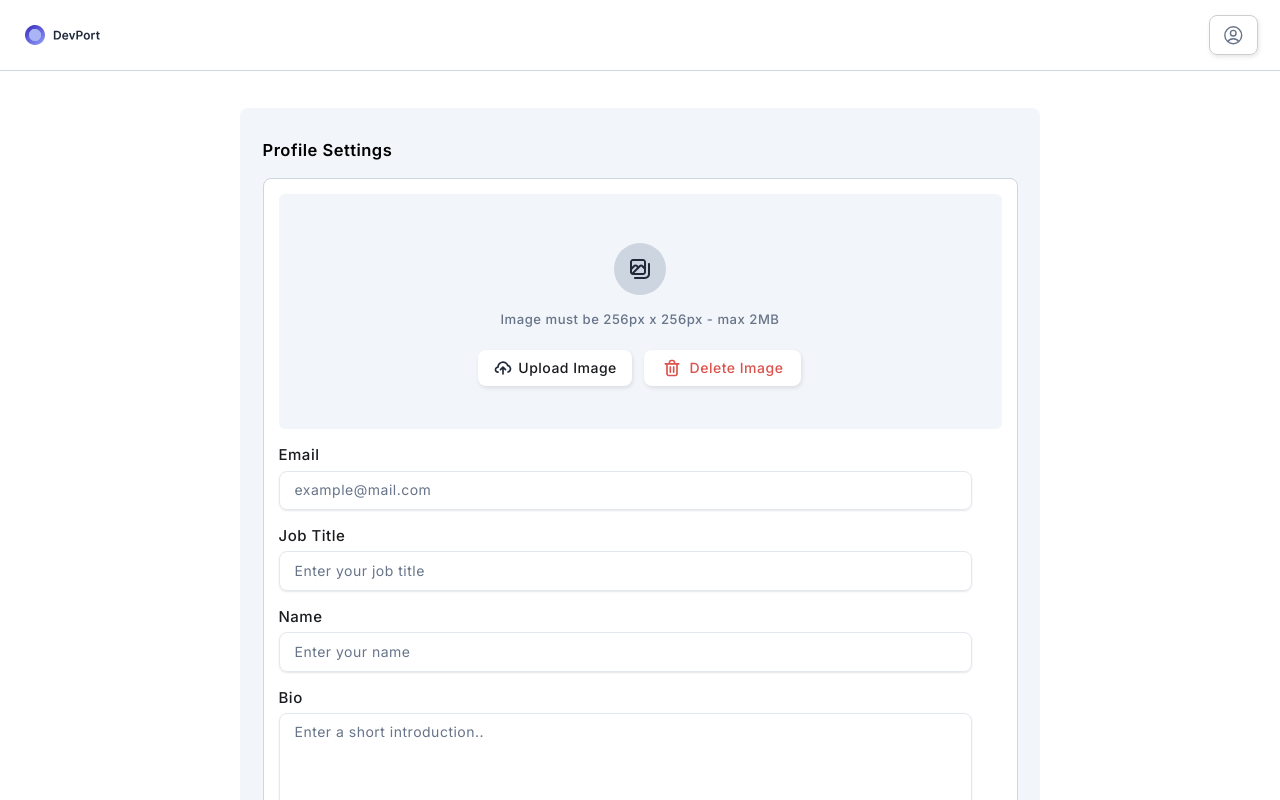
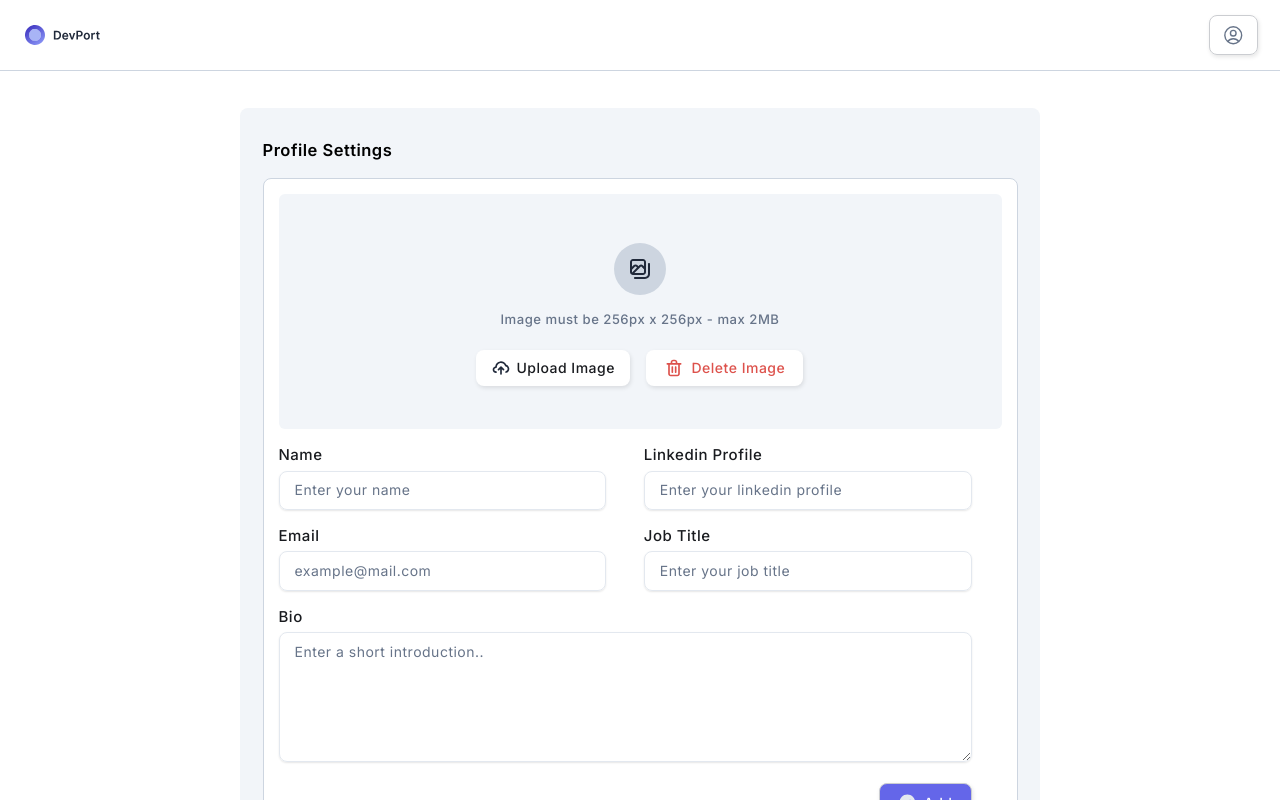
Before and after one commit to FlaviuN93/Devport, a React (Vite) app in the folder frontend/: page /profile-settings in a window 1280 px wide. Shown: the top 800 px of the page. Built offline with nearby package versions, Linux system fonts and the light colour scheme.

Commit message:
Worked on profile page a bit

```diff
--- a/frontend/src/components/Inputs/MultiSelect.module.css
+++ b/frontend/src/components/Inputs/MultiSelect.module.css
@@ -1,7 +1,12 @@
+.selectContainer {
+	width: 100%;
+}
+
 .input {
 	width: 100%;
 	padding: 0.5rem 1rem;
 	font-family: inherit;
+	padding-right: 3rem;
 	border: 1px solid var(--light-2);
 	border-radius: 8px;
 	background-color: rgba(255, 255, 255, 0.4);
@@ -33,7 +38,6 @@
 .label {
 	text-align: start;
 	font-size: 1rem;
-	margin-bottom: 5px;
 	color: var(--black-1);
 	font-weight: 500;
 }
@@ -73,9 +77,14 @@
 
 .inputIcon {
 	position: absolute;
-	top: 10px;
-	right: 15px;
+	top: 50%;
+	transform: translateY(-50%);
+	right: 10px;
 	color: var(--gray);
+}
+
+.inputIcon:focus {
+	outline: none;
 }
 
 .error {
--- a/frontend/src/components/Inputs/MultiSelect.tsx
+++ b/frontend/src/components/Inputs/MultiSelect.tsx
@@ -57,11 +57,11 @@ const MultiSelect: FC<MultiSelectProps> = ({
 	const inputClasses = `${styles.input} ${error ? styles.error : ''}`
 
 	return (
-		<div className={styles.selectContainer}>
+		<div className='w-full'>
 			<label className={styles.label} htmlFor={label} aria-label={label}>
 				{label}
 			</label>
-			<div className='relative w-full' ref={divRef}>
+			<div className='relative mt-1' ref={divRef}>
 				<input
 					className={inputClasses}
 					value={selectedItem}
--- a/frontend/src/components/Inputs/Password.module.css
+++ b/frontend/src/components/Inputs/Password.module.css
@@ -44,8 +44,12 @@
 	position: absolute;
 	top: 50%;
 	transform: translateY(-50%);
-	right: 15px;
+	right: 10px;
 	color: var(--gray);
+}
+
+.passwordIcon:focus {
+	outline: none;
 }
 
 .error {
--- a/frontend/src/components/Inputs/Text.tsx
+++ b/frontend/src/components/Inputs/Text.tsx
@@ -37,7 +37,7 @@ const Text = <T extends FieldValues>({
 	const textClasses = `${styles.text} ${textStyles} ${error ? styles.error : ''}`
 
 	return (
-		<div>
+		<div className='w-full'>
 			<label className={styles.label} htmlFor={label} aria-label={label}>
 				{label}
 			</label>
--- a/frontend/src/pages/ProfileSettings.tsx
+++ b/frontend/src/pages/ProfileSettings.tsx
@@ -16,6 +16,7 @@ type ProfileData = {
 	email: string
 	name: string
 	jobTitle: string
+	linkedin: string
 	bio: string
 }
 
@@ -52,14 +53,14 @@ const ProfileSettings = () => {
 					<p className='text-gray text-sm text-center font-medium px-4'>
 						Image must be 256px x 256px - max 2MB
 					</p>
-					<div className='flex items-center flex-col sm:flex-row gap-3 -mt-1'>
+					<div className='flex items-center flex-col sm:flex-row gap-4 -mt-1'>
 						<File
 							buttonText='Upload Image'
 							icon={<UploadIcon />}
 							register={register}
 							name='imageFile'
 							onFileUpload={handleFile}
-							error={errors.imageFile?.message}
+							// error={errors.imageFile?.message}
 						/>
 
 						<Button
@@ -72,6 +73,25 @@ const ProfileSettings = () => {
 						/>
 					</div>
 				</div>
+
+				<div className='flex flex-col gap-4 md:flex-row md:gap-10'>
+					<Text
+						label='Name'
+						register={register}
+						name='name'
+						placeholder='Enter your name'
+						error={errors.name?.message}
+					/>
+
+					<Text
+						label='Linkedin Profile'
+						register={register}
+						name='linkedin'
+						placeholder='Enter your linkedin profile'
+						error={errors.linkedin?.message}
+					/>
+				</div>
+				<div className='flex flex-col gap-3 md:flex-row md:gap-10'>
 					<Text
 						label='Email'
 						register={register}
@@ -87,15 +107,7 @@ const ProfileSettings = () => {
 						placeholder='Enter your job title'
 						error={errors.jobTitle?.message}
 					/>
-
-				<Text
-					label='Name'
-					register={register}
-					name='name'
-					placeholder='Enter your name'
-					error={errors.name?.message}
-				/>
-
+				</div>
 				<Text
 					label='Bio'
 					register={register}
@@ -112,6 +124,7 @@ const ProfileSettings = () => {
 					buttonText='Add'
 					buttonStyles='mb-2 w-full sm:place-self-end sm:w-auto'
 					variant='primary'
+					type='submit'
 				/>
 			</form>
 		</section>
--- a/frontend/src/pages/ProjectSettings.tsx
+++ b/frontend/src/pages/ProjectSettings.tsx
@@ -82,6 +82,7 @@ const ProjectSettings = () => {
 						/>
 					</div>
 				</div>
+				<div className='flex flex-col gap-4 md:flex-row md:gap-10'>
 					<Text
 						label='Project Name'
 						register={register}
@@ -97,7 +98,8 @@ const ProjectSettings = () => {
 						placeholder='Enter the demo URL'
 						error={errors.demoUrl?.message}
 					/>
-
+				</div>
+				<div className='flex flex-col gap-4 md:flex-row md:gap-10'>
 					<Text
 						label='Repository URL'
 						register={register}
@@ -120,7 +122,7 @@ const ProjectSettings = () => {
 							/>
 						)}
 					/>
-
+				</div>
 				<Text
 					label='Description'
 					register={register}
--- a/frontend/src/utils/functions.ts
+++ b/frontend/src/utils/functions.ts
@@ -12,6 +12,3 @@ export const getMessageForValidation = (messageKey: PasswordValidationType): str
 
 	return validationRules[messageKey]
 }
-
-export const validateCollectionLimit = (stateCollection: string[], maxItems: number) =>
-	stateCollection.length > maxItems && `You can only select ${maxItems} items from the list`
--- a/frontend/src/utils/schemas.ts
+++ b/frontend/src/utils/schemas.ts
@@ -1,4 +1,6 @@
 import { z } from 'zod'
+
+// Auth Schemas
 
 export const signupSchema = z.object({
 	email: z
@@ -55,6 +57,8 @@ export const resetPasswordSchema = z
 		path: ['confirmPassword'],
 	})
 
+// Settings Schemas
+
 const MAX_FILE_SIZE = 1024 * 1024 * 2
 
 export const projectSettingsSchema = z.object({
@@ -91,7 +95,8 @@ export const profileSettingsSchema = z.object({
 		.min(1, 'Email is required')
 		.email({ message: 'Invalid email address. Please try again.' }),
 	name: z.string().trim().min(4, 'Your name must contain at least 4 characters'),
-	jobTitle: z.string().trim().min(4, 'Your name must contain at least 4 characters'),
+	jobTitle: z.string().trim().min(4, 'Your job title must contain at least 4 characters'),
+	linkedin: z.string().trim().url('Invalid URL format. Please enter a valid URL.'),
 	bio: z
 		.string()
 		.trim()
```
Lines whose indentation alone changed are shown as unchanged.
